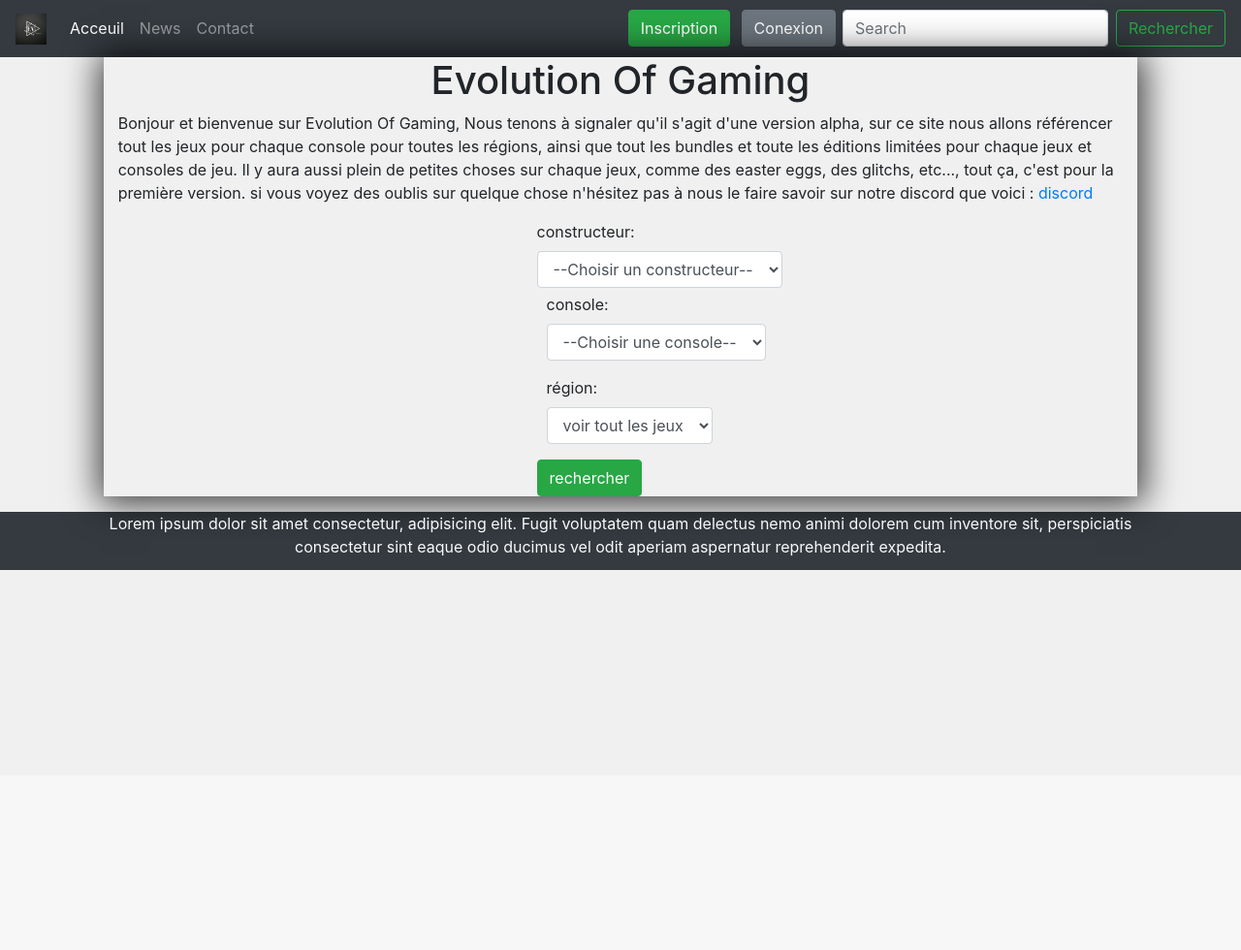
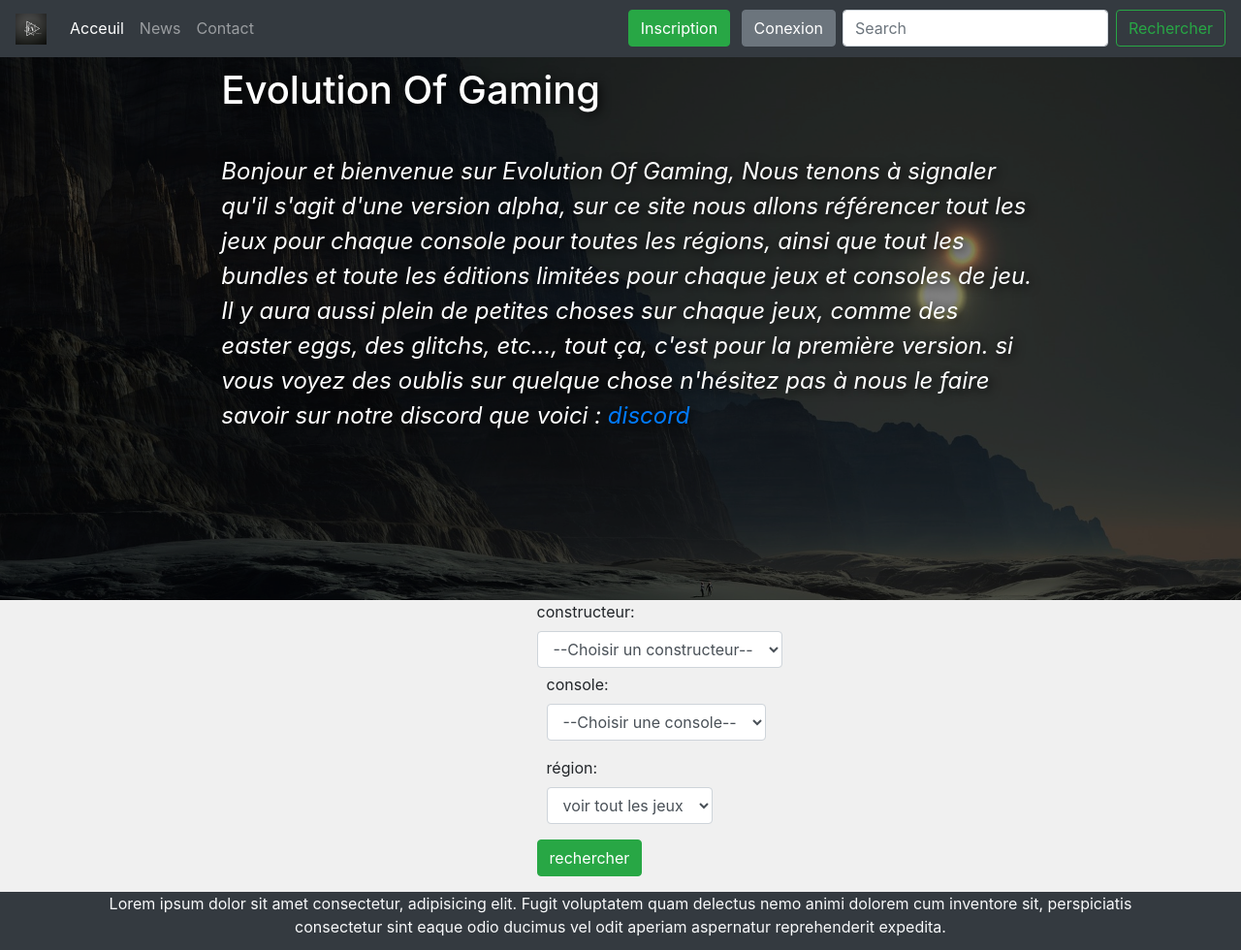
Before and after one commit to ThomasGalliot/evolution-of-gaming, a PHP site: page / in a window 1280 px wide. Shown: the whole page at 97% size. Before the commit the page ends 588 px from the top, so only its background shows below. Run offline with PHP 8.4, Linux system fonts and the light colour scheme; data comes from the database, SQL or seed files in the repository.

Commit message:
Add hero

```diff
--- a/css/style.css
+++ b/css/style.css
@@ -7,11 +7,12 @@
     margin: 5px 10px 5px 10px;
 }
 
-.shadow-form{
+/* .shadow-form{
     -webkit-box-shadow: 1px 2px 8px 6px rgba(36, 36, 36, 0.75);
     -moz-box-shadow: 1px 2px 34px 6px rgba(0,0,0,0.75);
     box-shadow: 1px 2px 34px 6px rgba(0,0,0,0.75);
-}
+} */
+
 .background-body{
     background-color: rgb(240, 240, 240);
 }
@@ -35,3 +36,72 @@ html {
     width: 100%;
     height: 60px;
 }
+
+/* Start Hero*/
+
+.hero {
+    position: relative;
+}
+
+/* Hero Carousel */
+
+.item1{
+    height: 70vh;
+    background-image: url('../img/hero/landscape.jpg');
+    background-repeat: no-repeat;
+    background-size: cover;
+    background-attachment: fixed;
+    filter:brightness(40%);
+    -webkit-filter:brightness(50%);
+}
+
+.item2{
+    height: 70vh;
+    background-image: url('../img/hero/forest.jpg');
+    background-repeat: no-repeat;
+    background-size: cover;
+    background-attachment: fixed;
+    filter:brightness(40%);
+    -webkit-filter:brightness(50%);
+}
+
+.item3{
+    height: 70vh;
+    background-image: url('../img/hero/fantasy.jpg');
+    background-repeat: no-repeat;
+    background-size: cover;
+    background-attachment: fixed;
+    filter:brightness(40%);
+    -webkit-filter:brightness(50%);
+}
+
+.item4{
+    height: 70vh;
+    background-image: url('../img/hero/toxic.jpg');
+    background-repeat: no-repeat;
+    background-size: cover;
+    background-attachment: fixed;
+    filter:brightness(40%);
+    -webkit-filter:brightness(40%);
+}
+
+.hero-text{
+    padding: 100px 0px 0px 0px;
+    font-size: 1.5rem;
+    position: absolute;
+    z-index: 1001;
+    color: rgb(255, 255, 255);
+    font-style: italic;
+    text-shadow: 2px 2px 11px #000000;
+}
+
+.hero-title{
+    padding: 10px 0px 0px 0px;
+    position: absolute;
+    z-index: 1001;
+    color: rgb(255, 255, 255);
+    font-style: bolder;
+    text-shadow: 2px 2px 11px #000000;
+}
+
+/*End hero*/
--- /dev/null
+++ b/hero.php
@@ -0,0 +1,26 @@
+<div class="container-fluid px-0 hero">
+    <div class="col-12 col-lg-8 offset-lg-2 hero-content">
+        <h1 class="hero-title">Evolution Of Gaming</h1>
+        <p class="hero-text">Bonjour et bienvenue sur Evolution Of Gaming, Nous tenons à signaler qu'il s'agit d'une version alpha, sur ce site
+                nous allons référencer tout les jeux pour chaque console pour toutes les régions, ainsi que tout les bundles et
+                toute les éditions limitées pour chaque jeux et consoles de jeu. Il y aura aussi plein de petites choses sur chaque
+                jeux, comme des easter eggs, des glitchs, etc..., tout ça, c'est pour la première version. si vous voyez des oublis
+                sur quelque chose n'hésitez pas à nous le faire savoir sur notre discord que voici : <a href="https://discord.gg/2DEcgqU">discord</a></p>
+    </div>
+    <div id="carouselExampleInterval" class="carousel slide carousel-fade" data-ride="carousel">
+        <div class="carousel-inner">
+            <div class="carousel-item active" data-interval="60000">
+                <div class="item1"></div>
+            </div>
+            <div class="carousel-item" data-interval="60000">
+                <div class="item2"></div>
+            </div>
+            <div class="carousel-item" data-interval="60000">
+                <div class="item3"></div>
+            </div>
+            <div class="carousel-item">
+                <div class="item4"></div>
+            </div>
+        </div>
+    </div>
+</div>
--- a/index.php
+++ b/index.php
@@ -12,16 +12,12 @@
         <title>Evolution Of Gaming</title>
     </head>
     <body class="background-body">
+
         <?php include("navbar.php");?>
+
+        <?php include("hero.php"); ?>
+
         <div class="col-10 m-auto shadow-form">
-            <div>
-                <h1 style="text-align: center;">Evolution Of Gaming</h1>
-                <p>Bonjour et bienvenue sur Evolution Of Gaming, Nous tenons à signaler qu'il s'agit d'une version alpha, sur ce site
-                nous allons référencer tout les jeux pour chaque console pour toutes les régions, ainsi que tout les bundles et
-                toute les éditions limitées pour chaque jeux et consoles de jeu. Il y aura aussi plein de petites choses sur chaque
-                jeux, comme des easter eggs, des glitchs, etc..., tout ça, c'est pour la première version. si vous voyez des oublis
-                sur quelque chose n'hésitez pas à nous le faire savoir sur notre discord que voici : <a href="https://discord.gg/2DEcgqU">discord</a></p>
-            </div>
             <div class="offset-5">
                 <div class="input-group mb-3">
                     <form action="#" method="post">
@@ -67,7 +63,7 @@
                 include("php/bdd/sortie/affichageJeux.php");
             ?>
         </div>
-        <?php include("footer.php") ?>
+        <?php include("footer.php"); include("php/view/cdn/js/bootstrap.php");?>
         <script type="text/javascript" src="js/modifSelectConsole.js"></script>
         <script type="text/javascript" src="js/modifSelectRegion.js"></script>
     </body>
--- a/php/bdd/sortie/affichageJeux.php
+++ b/php/bdd/sortie/affichageJeux.php
@@ -17,7 +17,8 @@
                         <img class='card-img-top rounded mx-auto' src='" . $jeuVideo['image'] . "'
                         alt='image du jeux " . $jeuVideo['nom_jv'] . "' />
                     </div>
-                    <div class='card-body bg-color'>
+                    <div class='container-fluid'>
+                        <div class='row card-body bg-color'>
                             <div class='card-title'>
                                 <p class='text-light bg-success'>" . $jeuVideo['nom_jv'] . "</p>
                             </div>
@@ -37,6 +38,7 @@
                             </div>
                             <a href='#' class='btn btn-success card-footer col-12 btn-color'>Voir plus</a>
                         </div>
+                    </div>
                 </div>";
             }
         }
```
Also changed, not shown: img/hero/fantasy.jpg (added), img/hero/forest.jpg (added), img/hero/landscape.jpg (added), img/hero/toxic.jpg (added). Lines whose indentation alone changed are shown as unchanged.
